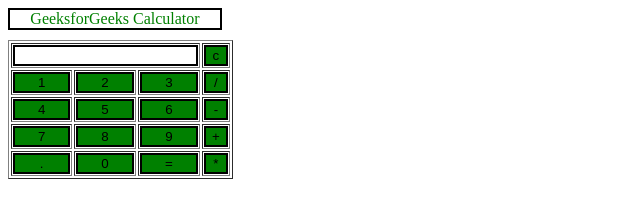
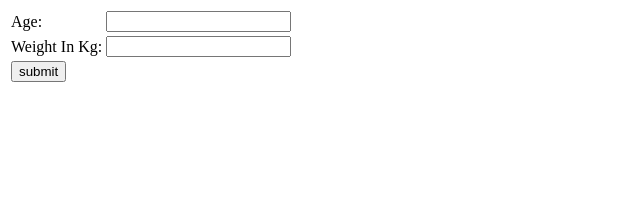
Before and after one commit to hiteshk5/hiteshk5.github.io, a plain HTML site: page index.html in a window 1280 px wide. Shown: the whole page, without its empty margins (0-640 px from the left). Drawn offline with Linux system fonts and the light colour scheme.

Commit message:
Update index.html

```diff
--- a/index.html
+++ b/index.html
@@ -1,89 +1,33 @@
-
+<!DOCTYPE html>
 <html>
    <head>
-      <script>
-         //function that display value
-         function dis(val)
-         {
-             document.getElementById("result").value+=val
-         }
-
-         //function that evaluates the digit and return result
-         function solve()
-         {
-             let x = document.getElementById("result").value
-             let y = eval(x)
-             document.getElementById("result").value = y
-         }
-
-         //function that clear the display
-         function clr()
-         {
-             document.getElementById("result").value = ""
-         }
-      </script>
-      <!-- for styling -->
-      <style>
-         .title{
-         margin-bottom: 10px;
-         text-align:center;
-         width: 210px;
-         color:green;
-         border: solid black 2px;
-         }
-
-         input[type="button"]
-         {
-         background-color:green;
-         color: black;
-         border: solid black 2px;
-         width:100%
-         }
-
-         input[type="text"]
-         {
-         background-color:white;
-         border: solid black 2px;
-         width:100%
-         }
-      </style>
+      <title>Water</title>
    </head>
-   <!-- create table -->
    <body>
-      <div class = title >GeeksforGeeks Calculator</div>
-      <table border="1">
+      <form>
+         <table>
          <tr>
-            <td colspan="3"><input type="text" id="result"/></td>
-            <!-- clr() function will call clr to clear all value -->
-            <td><input type="button" value="c" onclick="clr()"/> </td>
+            <td>
+               Age:
+            </td>
+            <td>
+               <input type="number" name="">
+            </td>
          </tr>
          <tr>
-            <!-- create button and assign value to each button -->
-            <!-- dis("1") will call function dis to display value -->
-            <td><input type="button" value="1" onclick="dis('1')"/> </td>
-            <td><input type="button" value="2" onclick="dis('2')"/> </td>
-            <td><input type="button" value="3" onclick="dis('3')"/> </td>
-            <td><input type="button" value="/" onclick="dis('/')"/> </td>
+            <td>
+               Weight In Kg:
+            </td>
+            <td>
+               <input type="number" step="0.01" name="">
+            </td>
          </tr>
          <tr>
-            <td><input type="button" value="4" onclick="dis('4')"/> </td>
-            <td><input type="button" value="5" onclick="dis('5')"/> </td>
-            <td><input type="button" value="6" onclick="dis('6')"/> </td>
-            <td><input type="button" value="-" onclick="dis('-')"/> </td>
+            <td>
+               <input type="submit" value="submit" name="">
+            </td>
          </tr>
-         <tr>
-            <td><input type="button" value="7" onclick="dis('7')"/> </td>
-            <td><input type="button" value="8" onclick="dis('8')"/> </td>
-            <td><input type="button" value="9" onclick="dis('9')"/> </td>
-            <td><input type="button" value="+" onclick="dis('+')"/> </td>
-         </tr>
-         <tr>
-            <td><input type="button" value="." onclick="dis('.')"/> </td>
-            <td><input type="button" value="0" onclick="dis('0')"/> </td>
-            <!-- solve function call function solve to evaluate value -->
-            <td><input type="button" value="=" onclick="solve()"/> </td>
-            <td><input type="button" value="*" onclick="dis('*')"/> </td>
-         </tr>
-      </table>
+         </table>
+      </form>
    </body>
 </html>
```
